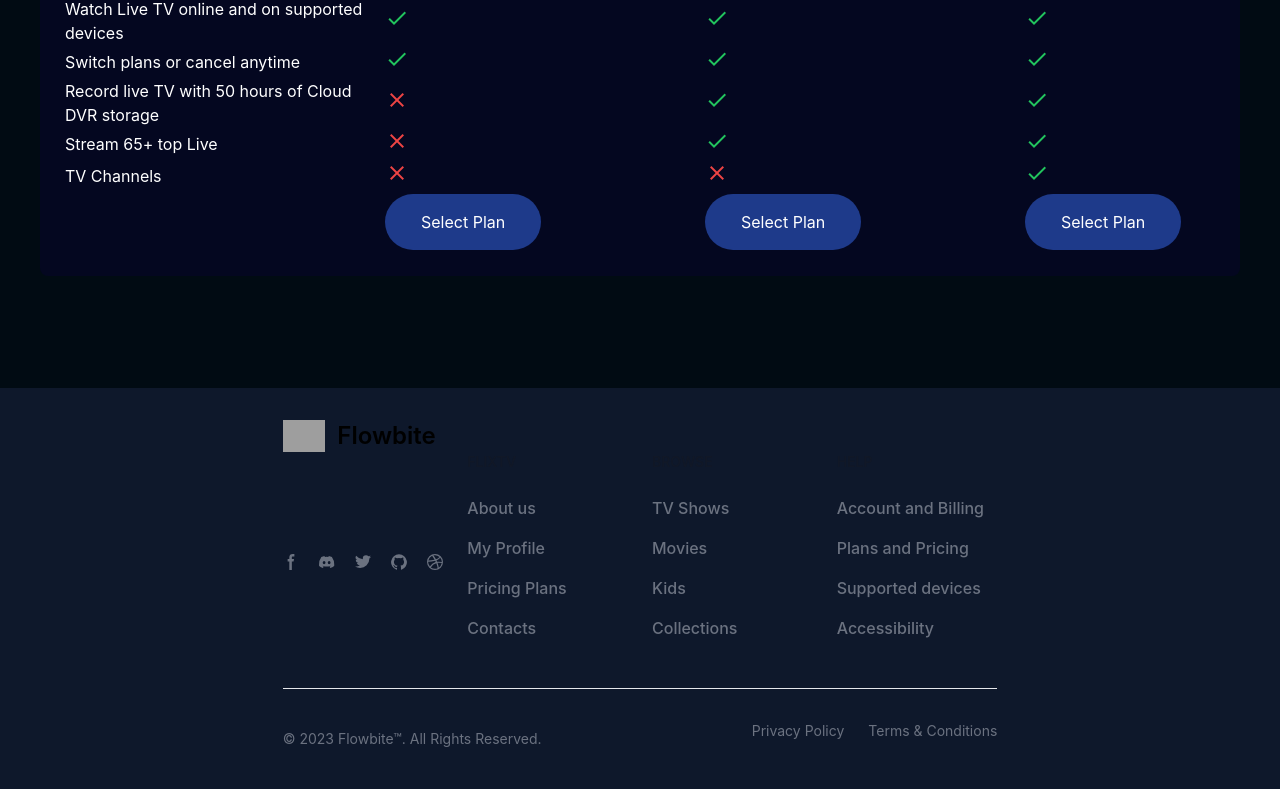
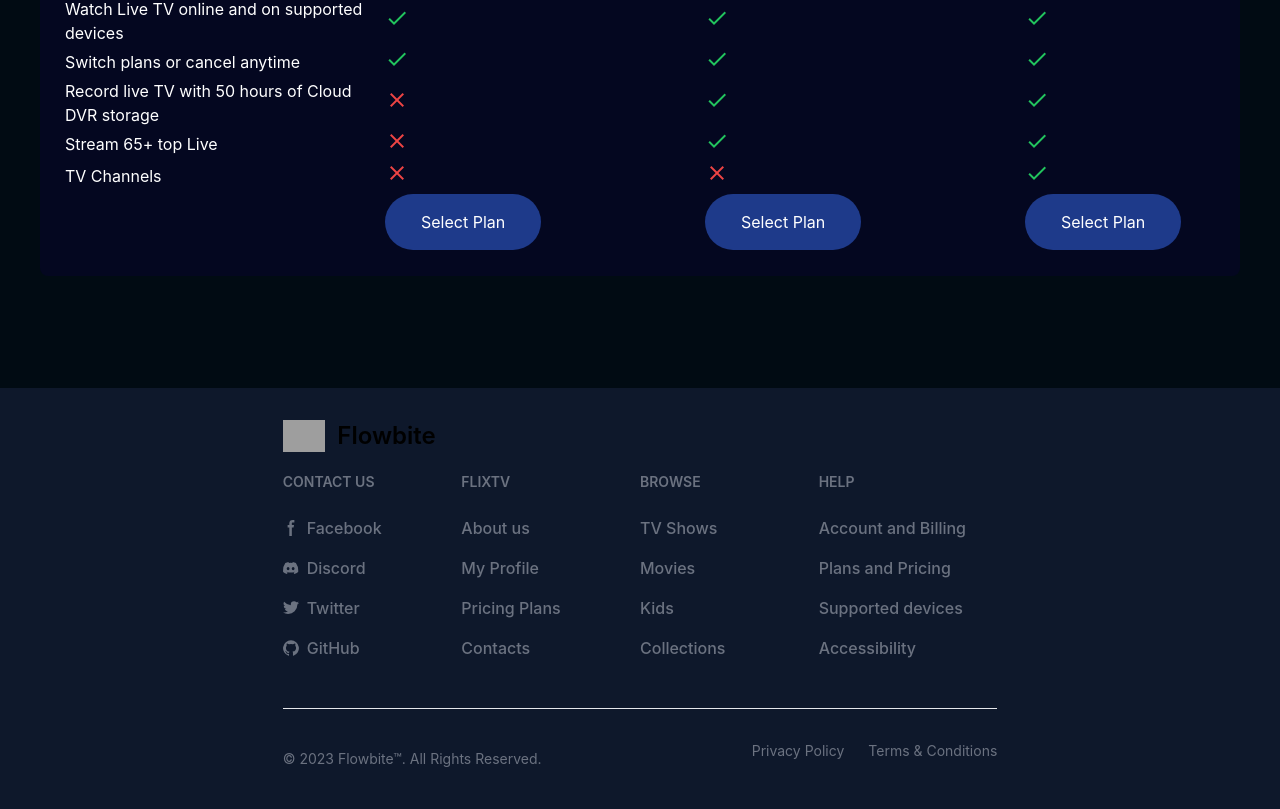
Before and after one commit to MT-Open-Soft/ui-client, a React (Create React App) app: page /Pricing in a window 1280 px wide. Shown: the part 832-1641 px from the top of the page. Built offline with nearby package versions, Linux system fonts and the light colour scheme; grey boxes are pictures that could not be loaded.

Commit message:
designs changes

```diff
--- a/src/components/Favorites.js
+++ b/src/components/Favorites.js
@@ -1,4 +1,3 @@
-import React from 'react';
 import { CgPlayButtonO } from "react-icons/cg";
 
 
@@ -11,7 +10,7 @@ const FavoriteMovies = ({ movies }) => {
           <img
             src={movie.poster}
             alt={movie.name}
-            className="w-40 h-auto cursor-pointer transition-transform transform hover:scale-105 hover:blur-sm w-full h-full object-cover rounded-lg"
+            className="cursor-pointer transition-transform transform hover:scale-105 hover:blur-sm w-full h-full object-cover rounded-lg"
           />
           <button className="absolute inset-0 flex items-center justify-center bg-black bg-opacity-30 text-white font-semibold opacity-0 hover:opacity-100 transition-opacity duration-300">
           <CgPlayButtonO  className="absolute bottom-5 left-5 w-[35px] h-[35px] text-white group-hover:text-blue-500 duration-100" />
--- a/src/components/Footer.js
+++ b/src/components/Footer.js
@@ -1,66 +1,63 @@
-import React from 'react'
-
 function Footer() {
   return (
     <>
 
 
-<footer className=" bg-[#0e182b] dark:bg-gray-900
-">
+    <footer className=" bg-[#0e182b] dark:bg-gray-900 ">
         <div class="mx-auto p-4 py-6 lg:py-8 max-w-screen-xl w-full sm:w-11/12 md:w-10/12 lg:w-8/12 xl:w-7/12">
             <div class="md:flex md:justify-between flex-col">
-          <div class="mb-6 md:mb-0  ">
+            <div class="mb-5">
                 <ul class=" ">
-
-
                     <li>
                         <a href="https://flowbite.com/" class="flex items-center">
                             <img src="https://flowbite.com/docs/images/logo.svg" class="h-8 me-3" alt="FlowBite Logo" />
                             <span class="self-center text-2xl font-semibold whitespace-nowrap dark:text-white">Flowbite</span>
                         </a>
+                    </li>
+                    <li class="flex mt-4  sm:justify-center sm:mt-0"></li>
+                </ul>
+            </div>
 
+            <div class="grid grid-cols-1 sm:grid-cols-2 md:grid-cols-3 lg:grid-cols-4">
+                <div>
+                    <h2 class="mb-5 text-sm font-semibold text-gray-500 uppercase dark:text-white">Contact Us</h2>
+                    <ul class="text-gray-500 dark:text-gray-400 font-medium">
+                        <li class="mb-2">
+                            <a href="#" class="flex text-gray-500 hover:text-white dark:hover:text-white">
+                                <svg class="w-4 h-4 my-2" aria-hidden="true" xmlns="http://www.w3.org/2000/svg" fill="currentColor" viewBox="0 0 8 19">
+                                    <path fill-rule="evenodd" d="M6.135 3H8V0H6.135a4.147 4.147 0 0 0-4.142 4.142V6H0v3h2v9.938h3V9h2.021l.592-3H5V3.591A.6.6 0 0 1 5.592 3h.543Z" clip-rule="evenodd"/>
+                                </svg>
+                                <span class="ml-2 my-1">Facebook</span>
+                            </a>
                         </li>
-              <li class="flex mt-4  sm:justify-center sm:mt-0">
-
+                        <li class="mb-2">
+                            <a href="#" class="flex text-gray-500 hover:text-white dark:hover:text-white">
+                                <svg class="w-4 h-4 my-2" aria-hidden="true" xmlns="http://www.w3.org/2000/svg" fill="currentColor" viewBox="0 0 21 16">
+                                    <path d="M16.942 1.556a16.3 16.3 0 0 0-4.126-1.3 12.04 12.04 0 0 0-.529 1.1 15.175 15.175 0 0 0-4.573 0 11.585 11.585 0 0 0-.535-1.1 16.274 16.274 0 0 0-4.129 1.3A17.392 17.392 0 0 0 .182 13.218a15.785 15.785 0 0 0 4.963 2.521c.41-.564.773-1.16 1.084-1.785a10.63 10.63 0 0 1-1.706-.83c.143-.106.283-.217.418-.33a11.664 11.664 0 0 0 10.118 0c.137.113.277.224.418.33-.544.328-1.116.606-1.71.832a12.52 12.52 0 0 0 1.084 1.785 16.46 16.46 0 0 0 5.064-2.595 17.286 17.286 0 0 0-2.973-11.59ZM6.678 10.813a1.941 1.941 0 0 1-1.8-2.045 1.93 1.93 0 0 1 1.8-2.047 1.919 1.919 0 0 1 1.8 2.047 1.93 1.93 0 0 1-1.8 2.045Zm6.644 0a1.94 1.94 0 0 1-1.8-2.045 1.93 1.93 0 0 1 1.8-2.047 1.918 1.918 0 0 1 1.8 2.047 1.93 1.93 0 0 1-1.8 2.045Z"/>
+                                </svg>
+                                <span class="ml-2 my-1">Discord</span>
+                            </a>
+                        </li>
+                        <li class="mb-2">
+                            <a href="#" class="flex text-gray-500 hover:text-white dark:hover:text-white">
+                                <svg class="w-4 h-4 my-2" aria-hidden="true" xmlns="http://www.w3.org/2000/svg" fill="currentColor" viewBox="0 0 20 17">
+                                    <path fill-rule="evenodd" d="M20 1.892a8.178 8.178 0 0 1-2.355.635 4.074 4.074 0 0 0 1.8-2.235 8.344 8.344 0 0 1-2.605.98A4.13 4.13 0 0 0 13.85 0a4.068 4.068 0 0 0-4.1 4.038 4 4 0 0 0 .105.919A11.705 11.705 0 0 1 1.4.734a4.006 4.006 0 0 0 1.268 5.392 4.165 4.165 0 0 1-1.859-.5v.05A4.057 4.057 0 0 0 4.1 9.635a4.19 4.19 0 0 1-1.856.07 4.108 4.108 0 0 0 3.831 2.807A8.36 8.36 0 0 1 0 14.184 11.732 11.732 0 0 0 6.291 16 11.502 11.502 0 0 0 17.964 4.5c0-.177 0-.35-.012-.523A8.143 8.143 0 0 0 20 1.892Z" clip-rule="evenodd"/>
+                                </svg>
+                                <span class="ml-2 my-1">Twitter</span>
+                            </a>
+                        </li>
+                        <li class="mb-2">
+                            <a href="#" class="flex text-gray-500 hover:text-white dark:hover:text-white">
+                                <svg class="w-4 h-4 my-2" aria-hidden="true" xmlns="http://www.w3.org/2000/svg" fill="currentColor" viewBox="0 0 20 20">
+                                        <path fill-rule="evenodd" d="M10 .333A9.911 9.911 0 0 0 6.866 19.65c.5.092.678-.215.678-.477 0-.237-.01-1.017-.014-1.845-2.757.6-3.338-1.169-3.338-1.169a2.627 2.627 0 0 0-1.1-1.451c-.9-.615.07-.6.07-.6a2.084 2.084 0 0 1 1.518 1.021 2.11 2.11 0 0 0 2.884.823c.044-.503.268-.973.63-1.325-2.2-.25-4.516-1.1-4.516-4.9A3.832 3.832 0 0 1 4.7 7.068a3.56 3.56 0 0 1 .095-2.623s.832-.266 2.726 1.016a9.409 9.409 0 0 1 4.962 0c1.89-1.282 2.717-1.016 2.717-1.016.366.83.402 1.768.1 2.623a3.827 3.827 0 0 1 1.02 2.659c0 3.807-2.319 4.644-4.525 4.889a2.366 2.366 0 0 1 .673 1.834c0 1.326-.012 2.394-.012 2.72 0 .263.18.572.681.475A9.911 9.911 0 0 0 10 .333Z" clip-rule="evenodd"/>
+                                </svg>
+                                <span class="ml-2 my-1">GitHub</span>
+                            </a>
                         </li>
                     </ul>
                 </div>
-
-          <div class="grid grid-cols-1 sm:grid-cols-2 md:grid-cols-3 lg:grid-cols-4 gap-8 sm:gap-6">
-              <div class="flex items-center mt-4"><a href="#" class="text-gray-500 hover:text-gray-900 dark:hover:text-white">
-                  <svg class="w-4 h-4" aria-hidden="true" xmlns="http://www.w3.org/2000/svg" fill="currentColor" viewBox="0 0 8 19">
-                        <path fill-rule="evenodd" d="M6.135 3H8V0H6.135a4.147 4.147 0 0 0-4.142 4.142V6H0v3h2v9.938h3V9h2.021l.592-3H5V3.591A.6.6 0 0 1 5.592 3h.543Z" clip-rule="evenodd"/>
-                    </svg>
-                  <span class="sr-only">Facebook page</span>
-              </a>
-              <a href="#" class="text-gray-500 hover:text-gray-900 dark:hover:text-white ms-5">
-                  <svg class="w-4 h-4" aria-hidden="true" xmlns="http://www.w3.org/2000/svg" fill="currentColor" viewBox="0 0 21 16">
-                        <path d="M16.942 1.556a16.3 16.3 0 0 0-4.126-1.3 12.04 12.04 0 0 0-.529 1.1 15.175 15.175 0 0 0-4.573 0 11.585 11.585 0 0 0-.535-1.1 16.274 16.274 0 0 0-4.129 1.3A17.392 17.392 0 0 0 .182 13.218a15.785 15.785 0 0 0 4.963 2.521c.41-.564.773-1.16 1.084-1.785a10.63 10.63 0 0 1-1.706-.83c.143-.106.283-.217.418-.33a11.664 11.664 0 0 0 10.118 0c.137.113.277.224.418.33-.544.328-1.116.606-1.71.832a12.52 12.52 0 0 0 1.084 1.785 16.46 16.46 0 0 0 5.064-2.595 17.286 17.286 0 0 0-2.973-11.59ZM6.678 10.813a1.941 1.941 0 0 1-1.8-2.045 1.93 1.93 0 0 1 1.8-2.047 1.919 1.919 0 0 1 1.8 2.047 1.93 1.93 0 0 1-1.8 2.045Zm6.644 0a1.94 1.94 0 0 1-1.8-2.045 1.93 1.93 0 0 1 1.8-2.047 1.918 1.918 0 0 1 1.8 2.047 1.93 1.93 0 0 1-1.8 2.045Z"/>
-                    </svg>
-                  <span class="sr-only">Discord community</span>
-              </a>
-              <a href="#" class="text-gray-500 hover:text-gray-900 dark:hover:text-white ms-5">
-                  <svg class="w-4 h-4" aria-hidden="true" xmlns="http://www.w3.org/2000/svg" fill="currentColor" viewBox="0 0 20 17">
-                    <path fill-rule="evenodd" d="M20 1.892a8.178 8.178 0 0 1-2.355.635 4.074 4.074 0 0 0 1.8-2.235 8.344 8.344 0 0 1-2.605.98A4.13 4.13 0 0 0 13.85 0a4.068 4.068 0 0 0-4.1 4.038 4 4 0 0 0 .105.919A11.705 11.705 0 0 1 1.4.734a4.006 4.006 0 0 0 1.268 5.392 4.165 4.165 0 0 1-1.859-.5v.05A4.057 4.057 0 0 0 4.1 9.635a4.19 4.19 0 0 1-1.856.07 4.108 4.108 0 0 0 3.831 2.807A8.36 8.36 0 0 1 0 14.184 11.732 11.732 0 0 0 6.291 16 11.502 11.502 0 0 0 17.964 4.5c0-.177 0-.35-.012-.523A8.143 8.143 0 0 0 20 1.892Z" clip-rule="evenodd"/>
-                </svg>
-                  <span class="sr-only">Twitter page</span>
-              </a>
-              <a href="#" class="text-gray-500 hover:text-gray-900 dark:hover:text-white ms-5">
-                  <svg class="w-4 h-4" aria-hidden="true" xmlns="http://www.w3.org/2000/svg" fill="currentColor" viewBox="0 0 20 20">
-                        <path fill-rule="evenodd" d="M10 .333A9.911 9.911 0 0 0 6.866 19.65c.5.092.678-.215.678-.477 0-.237-.01-1.017-.014-1.845-2.757.6-3.338-1.169-3.338-1.169a2.627 2.627 0 0 0-1.1-1.451c-.9-.615.07-.6.07-.6a2.084 2.084 0 0 1 1.518 1.021 2.11 2.11 0 0 0 2.884.823c.044-.503.268-.973.63-1.325-2.2-.25-4.516-1.1-4.516-4.9A3.832 3.832 0 0 1 4.7 7.068a3.56 3.56 0 0 1 .095-2.623s.832-.266 2.726 1.016a9.409 9.409 0 0 1 4.962 0c1.89-1.282 2.717-1.016 2.717-1.016.366.83.402 1.768.1 2.623a3.827 3.827 0 0 1 1.02 2.659c0 3.807-2.319 4.644-4.525 4.889a2.366 2.366 0 0 1 .673 1.834c0 1.326-.012 2.394-.012 2.72 0 .263.18.572.681.475A9.911 9.911 0 0 0 10 .333Z" clip-rule="evenodd"/>
-                  </svg>
-                  <span class="sr-only">GitHub account</span>
-              </a>
-              <a href="#" class="text-gray-500 hover:text-gray-900 dark:hover:text-white ms-5">
-                  <svg class="w-4 h-4" aria-hidden="true" xmlns="http://www.w3.org/2000/svg" fill="currentColor" viewBox="0 0 20 20">
-                    <path fill-rule="evenodd" d="M10 0a10 10 0 1 0 10 10A10.009 10.009 0 0 0 10 0Zm6.613 4.614a8.523 8.523 0 0 1 1.93 5.32 20.094 20.094 0 0 0-5.949-.274c-.059-.149-.122-.292-.184-.441a23.879 23.879 0 0 0-.566-1.239 11.41 11.41 0 0 0 4.769-3.366ZM8 1.707a8.821 8.821 0 0 1 2-.238 8.5 8.5 0 0 1 5.664 2.152 9.608 9.608 0 0 1-4.476 3.087A45.758 45.758 0 0 0 8 1.707ZM1.642 8.262a8.57 8.57 0 0 1 4.73-5.981A53.998 53.998 0 0 1 9.54 7.222a32.078 32.078 0 0 1-7.9 1.04h.002Zm2.01 7.46a8.51 8.51 0 0 1-2.2-5.707v-.262a31.64 31.64 0 0 0 8.777-1.219c.243.477.477.964.692 1.449-.114.032-.227.067-.336.1a13.569 13.569 0 0 0-6.942 5.636l.009.003ZM10 18.556a8.508 8.508 0 0 1-5.243-1.8 11.717 11.717 0 0 1 6.7-5.332.509.509 0 0 1 .055-.02 35.65 35.65 0 0 1 1.819 6.476 8.476 8.476 0 0 1-3.331.676Zm4.772-1.462A37.232 37.232 0 0 0 13.113 11a12.513 12.513 0 0 1 5.321.364 8.56 8.56 0 0 1-3.66 5.73h-.002Z" clip-rule="evenodd"/>
-                </svg>
-                  <span class="sr-only">Dribbble account</span>
-              </a>
-
-              </div>
                 <div>
-                  <h2 class="mb-6 text-sm font-semibold text-gray-900 uppercase dark:text-white">FlixTV</h2>
+                    <h2 class="mb-6 text-sm font-semibold text-gray-500 uppercase dark:text-white">FlixTV</h2>
                     <ul class="text-gray-500 dark:text-gray-400 font-medium">
                         <li class="mb-4">
                             <a href="https://flowbite.com/" class="hover:underline">About us</a>
@@ -77,7 +74,7 @@ function Footer() {
                     </ul>
                 </div>
                 <div>
-                  <h2 class="mb-6 text-sm font-semibold text-gray-900 uppercase dark:text-white">Browse</h2>
+                    <h2 class="mb-6 text-sm font-semibold text-gray-500 uppercase dark:text-white">Browse</h2>
                     <ul class="text-gray-500 dark:text-gray-400 font-medium">
                         <li class="mb-4">
                             <a href="https://github.com/themesberg/flowbite" class="hover:underline ">TV Shows</a>
@@ -94,7 +91,7 @@ function Footer() {
                     </ul>
                 </div>
                 <div>
-                  <h2 class="mb-6 text-sm font-semibold text-gray-900 uppercase dark:text-white">Help</h2>
+                    <h2 class="mb-6 text-sm font-semibold text-gray-500 uppercase dark:text-white">Help</h2>
                     <ul class="text-gray-500 dark:text-gray-400 font-medium">
                         <li class="mb-4">
                             <a href="#" class="hover:underline">Account and Billing</a>
--- a/src/components/Navbar.js
+++ b/src/components/Navbar.js
@@ -166,11 +166,11 @@ function Navbar() {
               value={searchQuery}
               onChange={handleInputChange}
             />
-            {(searchQuery==='')?(<></>):(<div className="py-1 absolute right-0 mt-2 w-full bg-white rounded-lg shadow-md max-h-70 overflow-y-auto">
+            {(searchQuery==='')?(<></>):(<div className="py-1 absolute right-0 mt-2 w-full bg-transparent rounded-lg shadow-md max-h-70 overflow-y-auto backdrop-blur-md">
               {searchResults.map((result) => (
                 <button
                   key={result.id}
-                  className="block px-4 py-2 text-gray-800hover:bg-gray-000 w-full text-left"
+                  className="block px-4 py-2 text-slate-200 hover:bg-slate-200 hover:text-gray-800 w-full text-left"
                   onClick={() => handleSelectResult(result)}
                 >
 
--- a/src/pages/Video.js
+++ b/src/pages/Video.js
@@ -52,8 +52,8 @@ const ActiveSlider = () => {
   ];
 
   return (
-    <div className="flex items-center justify-center flex-col h-[700px] bg-[#152238]">
-      <h1 className="text-5xl font-medium mb-4">
+    <div className="flex items-center justify-center flex-col h-[600px] bg-[#152238]">
+      <h1 className="text-5xl font-medium mb-4 mt-5">
         <span className="text-blue-500">Flix</span>
         <span className="text-white ">Tv Originals</span>
       </h1>
```
Also changed, not shown: src/components/Search.js (+4 -4 lines). Lines whose indentation alone changed are shown as unchanged.
